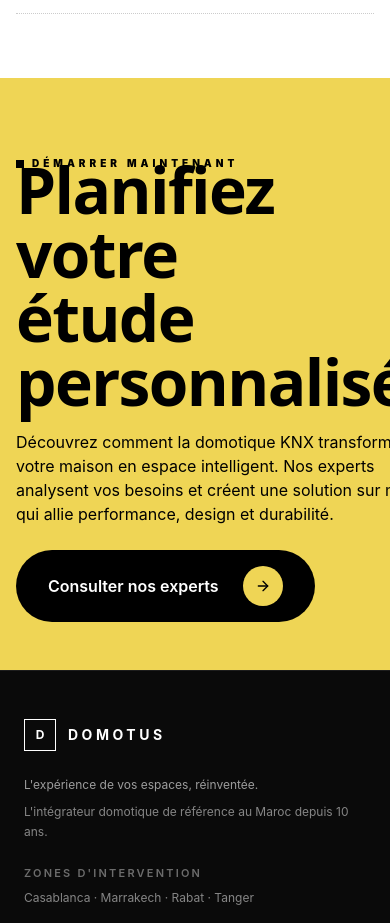
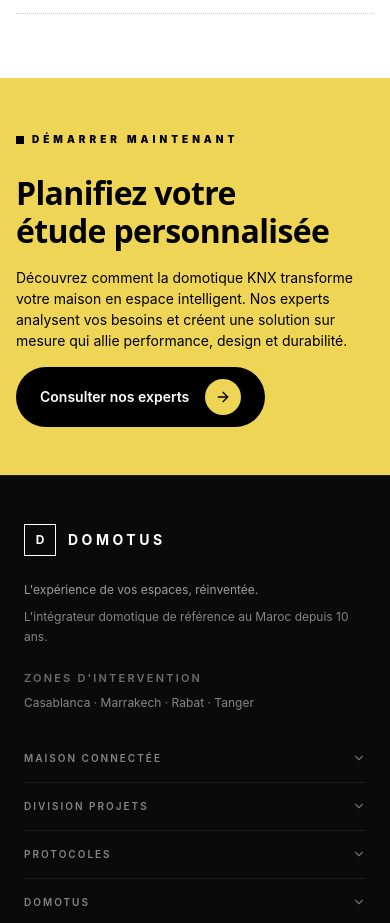
Before and after one commit to AkramF/DOMOTUS, a Next.js app: page / in a window 390 px wide. Shown: the part 9740-10663 px from the top of the page. Built offline with nearby package versions, Linux system fonts and the light colour scheme.

Commit message:
fix: resolve mobile text overlap in CTA section
Use responsive positioning, typography, and spacing for mobile layout

```diff
--- a/app/page.tsx
+++ b/app/page.tsx
@@ -642,34 +642,34 @@ export default function HomePage() {
 
       {/* ── CTA FINAL — Consultation Gratuite ── */}
       <section className="relative py-12 lg:py-16 overflow-hidden" style={{ backgroundColor: "#efd555" }} aria-labelledby="cta-heading">
-        <div className="relative z-10 mx-auto max-w-7xl px-4 lg:px-12 flex flex-col">
-          {/* Badge — far left aligned with absolute positioning */}
-          <div className="absolute top-6 left-4 lg:left-6">
+        <div className="relative z-10 mx-auto max-w-7xl px-4 sm:px-6 lg:px-12 flex flex-col">
+          {/* Badge — responsive positioning */}
+          <div className="mb-6 lg:absolute lg:top-6 lg:left-6">
             <span className="text-[10px] uppercase tracking-[0.4em] text-black font-black inline-flex items-center gap-2">
               <span className="w-2 h-2 bg-black" />
               DÉMARRER MAINTENANT
             </span>
           </div>
 
-          {/* Asymmetric content — large left space, content on right */}
-          <div className="grid lg:grid-cols-12 gap-6 mt-8 lg:mt-0">
-            {/* Left empty space (4 columns for white space) */}
+          {/* Asymmetric content — responsive layout */}
+          <div className="grid lg:grid-cols-12 gap-6 lg:mt-0 mt-0">
+            {/* Left empty space (4 columns for white space) - hidden on mobile */}
             <div className="hidden lg:block lg:col-span-4" />
 
-            {/* Right content (8 columns) */}
-            <div className="lg:col-span-8 flex flex-col">
-              {/* Main heading */}
+            {/* Right content - full width on mobile, 8 columns on desktop */}
+            <div className="lg:col-span-8 flex flex-col gap-4 lg:gap-6">
+              {/* Main heading — responsive typography */}
               <h2
                 id="cta-heading"
-                className="text-black text-balance mb-4 leading-tight"
-                style={{ fontFamily: "system-ui, ui-sans-serif, sans-serif, 'Apple Color Emoji', 'Segoe UI Emoji', 'Segoe UI Symbol', 'Noto Color Emoji'", fontWeight: 900, fontSize: "64px", lineHeight: "64px", fontStyle: "normal" }}
+                className="text-black text-balance leading-tight"
+                style={{ fontFamily: "system-ui, ui-sans-serif, sans-serif, 'Apple Color Emoji', 'Segoe UI Emoji', 'Segoe UI Symbol', 'Noto Color Emoji'", fontWeight: 900, fontSize: "clamp(2rem, 6vw, 64px)", lineHeight: "1.2", letterSpacing: "-0.02em" }}
               >
                 Planifiez votre<br />
                 étude personnalisée
               </h2>
 
               {/* Description */}
-              <p className="text-black mb-6" style={{ fontFamily: "Inter, sans-serif", fontWeight: 400, fontSize: "16px", lineHeight: "24px", maxWidth: "560px" }}>
+              <p className="text-black" style={{ fontFamily: "Inter, sans-serif", fontWeight: 400, fontSize: "clamp(14px, 2vw, 16px)", lineHeight: "1.5", maxWidth: "560px" }}>
                 Découvrez comment la domotique KNX transforme votre maison en espace intelligent. Nos experts analysent vos besoins et créent une solution sur mesure qui allie performance, design et durabilité.
               </p>
 
@@ -677,11 +677,11 @@ export default function HomePage() {
               <div className="w-fit">
                 <Link
                   href="/contact"
-                  className="focus-ring inline-flex items-center justify-between px-8 py-4 rounded-full transition-all duration-300 hover:shadow-xl group"
+                  className="focus-ring inline-flex items-center justify-between px-6 sm:px-8 py-3 sm:py-4 rounded-full transition-all duration-300 hover:shadow-xl group text-sm sm:text-base"
                   style={{ backgroundColor: "#000000" }}
                 >
-                  <span className="text-white font-semibold" style={{ fontSize: "16px" }}>Consulter nos experts</span>
-                  <div className="ml-6 w-10 h-10 rounded-full flex items-center justify-center transition-transform group-hover:scale-110 flex-shrink-0" style={{ backgroundColor: "#efd555" }}>
+                  <span className="text-white font-semibold">Consulter nos experts</span>
+                  <div className="ml-4 sm:ml-6 w-9 sm:w-10 h-9 sm:h-10 rounded-full flex items-center justify-center transition-transform group-hover:scale-110 flex-shrink-0" style={{ backgroundColor: "#efd555" }}>
                     <ArrowRight size={16} className="text-black" aria-hidden="true" />
                   </div>
                 </Link>
```
